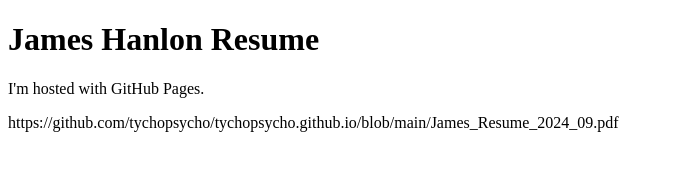
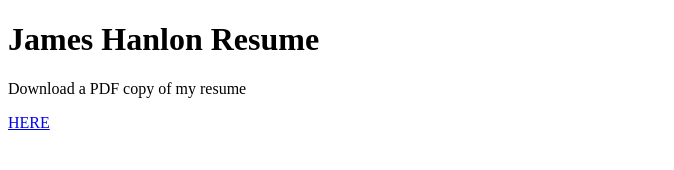
Before and after one commit to tychopsycho/tychopsycho.github.io, a plain HTML site: page index.html in a window 1280 px wide. Shown: the whole page, without its empty margins (0-674 px from the left). Drawn offline with Linux system fonts and the light colour scheme.

Commit message:
Update index.html

```diff
--- a/index.html
+++ b/index.html
@@ -2,7 +2,7 @@
 <html>
 <body>
 <h1>James Hanlon Resume</h1>
-<p>I'm hosted with GitHub Pages.</p>
-<a>https://github.com/tychopsycho/tychopsycho.github.io/blob/main/James_Resume_2024_09.pdf</a>
+<p>Download a PDF copy of my resume</p>
+<a href=https://github.com/tychopsycho/tychopsycho.github.io/blob/main/James_Resume_2024_09.pdf>HERE</a>
 </body>
 </html>
```
